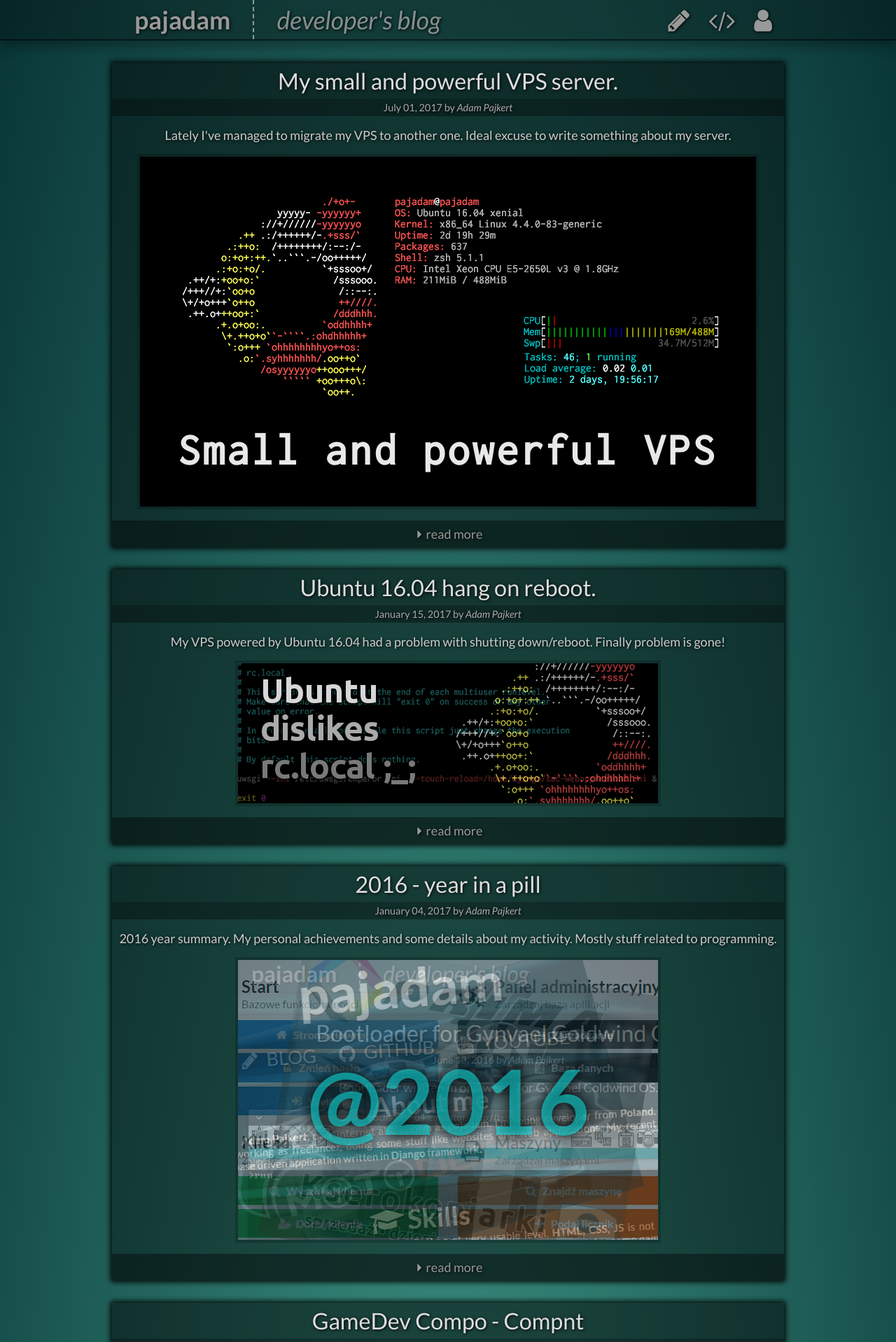
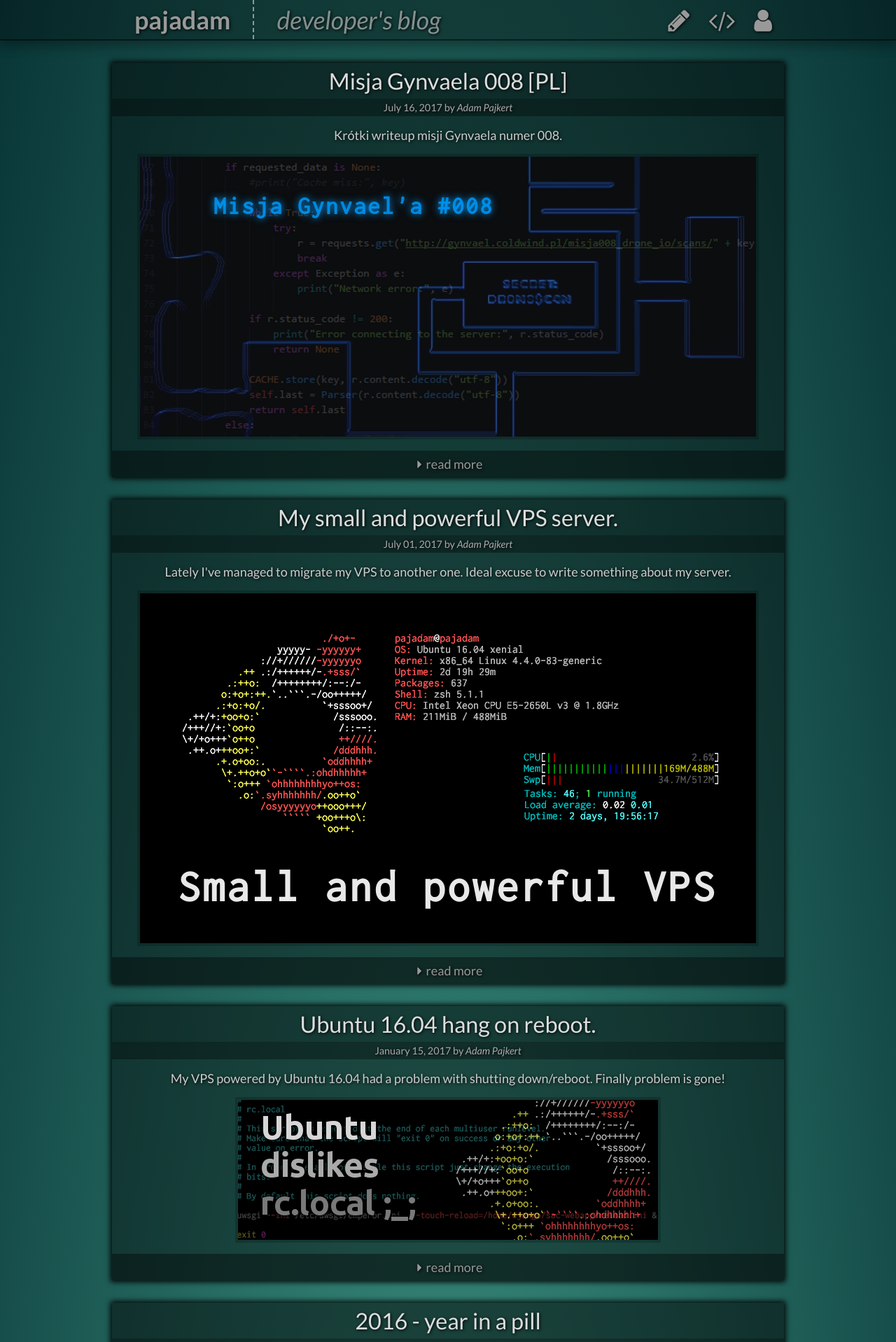
Before and after one commit to pajadam/blog.pajadam.me, a Jekyll site: the page built from index.html, in a window 1280 px wide. Shown: the top 1918 px of the page at 70% size. Built offline with Jekyll 4.4.1, drawn with Linux system fonts in a browser that asks for light colours; the list of posts is cut into pages by our own code; some of the changed lines change nothing that is shown.

Commit message:
Post: Misja Gynvaela #008

```diff
--- /dev/null
+++ b/_posts/blog/2017-07-16-Misja Gynvaela 008.markdown
@@ -0,0 +1,379 @@
+---
+layout: post
+title: "Misja Gynvaela 008 [PL]"
+date: 2017-07-16 17:30:00 +0200
+categories: post
+img: /data/posts/gynvael/misja_008_0.png
+description: >
+    Krótki writeup misji Gynvaela numer 008.
+---
+<a title="Misja Gynvaela 008." href="/data/posts/gynvael/misja_008_0.png">
+    ![Misja Gynvaela 008.](/data/posts/gynvael/misja_008_0.png)
+</a>
+
+<p>
+    Na streamie numer #45,
+    <a title="Gynvael's Livestream #45" href="https://www.youtube.com/watch?v=3hGK87NTXmw">Gynvael</a>
+    zamieścił kolejną ciekawą misję. Oto jej treść:
+</p>
+
+{% highlight bash %}
+MISJA 008            goo.gl/gg4QcA                  DIFFICULTY: █████████░ [9/10]
+┅┅┅┅┅┅┅┅┅┅┅┅┅┅┅┅┅┅┅┅┅┅┅┅┅┅┅┅┅┅┅┅┅┅┅┅┅┅┅┅┅┅┅┅┅┅┅┅┅┅┅┅┅┅┅┅┅┅┅┅┅┅┅┅┅┅┅┅┅┅┅┅┅┅┅┅┅┅┅┅┅
+
+Otrzymaliśmy dość nietypową prośbę o pomoc od lokalnego Instytutu Archeologii.
+Okazało się, iż podczas prac remontowych studni w pobliskim zamku odkryto
+niewielki tunel. Poproszono nas abyśmy skorzystali z naszego autonomicznego
+drona wyposażonego w LIDAR (laserowy skaner odległości zamontowany na obracającej
+się platformie) do stworzenia mapy tunelu.
+
+Przed chwilą dotarliśmy na miejsce i opuściliśmy drona do studni. Interfejs I/O
+drona znajduje się pod poniższym adresem:
+
+  http://gynvael.coldwind.pl/misja008_drone_output/
+
+Powodzenia!
+
+--
+
+Korzystając z powyższych danych stwórz mapę tunelu (i, jak zwykle, znajdź tajne
+hasło). Wszelkie dołączone do odpowiedzi animacje są bardzo mile widziane.
+
+Odzyskaną wiadomość (oraz mapę) umieśc w komentarzu pod tym video :)
+Linki do kodu/wpisów na blogu/etc z opisem rozwiązania są również mile widziane!
+
+HINT 1: Serwer może wolno odpowiadać a grota jest dość duża. Zachęcam więc do
+cacheowania danych na dysku (adresy skanów są stałe dla danej pozycji i nigdy
+nie ulegają zmianie).
+
+HINT 2: Hasło będzie można odczytać z mapy po odnalezieniu i zeskanowaniu
+centralnej komnaty.
+
+P.S. Rozwiązanie zadania przedstawie na początku kolejnego livestreama.
+{% endhighlight %}
+
+<p>
+    Do tego otrzymaliśmy API deklarujące format danych pobieranych z serwera:
+</p>
+
+{% highlight bash %}
+SCAN DRONE v0.17.3
+CLASSIFIED DATA. FOR YOUR EYES ONLY.
+
+-- Podręcznik Operatora
+ 1. Dron posiada zamontowany obrotowy LIDAR.
+ 2. Dron automatycznie wykonuje skan LIDARem w każdym nowym miejscu.
+ 3. Skan odbywa się co 10 stopni i zwraca odległość w metrach.
+ 4. Zerowy stopien oznacza kierunek północny.
+ 5. Odległość może być niedokładna, szczególnie w okolicy ciasnych przejść.
+ 6. Zasięg LIDARu to 50m. Powyżej tej odległości zwracany jest "inf".
+ 7. Skan zawsze odbywa sie na wysokosci 1m nad powierzchnia.
+ 8. Dron zawsze porusza się o dokładnie jeden metr.
+ 9. Dron podaje swoją pozycję w metrach na osi zachód-wschód oraz
+    północ-południe od ustawionego przez operatora (na stałe) nadajnika.
+10. Dron może się poruszać jedynie w kierunkach wschód/zachód/północ/południe.
+
+-- Format Danych
+SCAN DRONE v0.17.3
+POZYCJA_DRONA_X POZYCJA_DRONA_Y
+ODLEGLOSC_NA_KĄCIE_0
+ODLEGLOSC_NA_KĄCIE_10
+ODLEGLOSC_NA_KĄCIE_20
+...
+ODLEGLOSC_NA_KĄCIE_350
+MOVE_EAST: ADRES_PRZESUWAJĄCY_NA_WSCHÓD_LUB_"not possible"
+MOVE_WEST: ADRES_PRZESUWAJĄCY_NA_ZACHÓD_LUB_"not possible"
+MOVE_SOUTH: ADRES_PRZESUWAJĄCY_NA_POŁUDNIE_LUB_"not possible"
+MOVE_NORTH: ADRES_PRZESUWAJĄCY_NA_PÓŁNOC_LUB_"not possible"
+{% endhighlight %}
+
+<p>
+    Mamy już dużo informacji. Pora je wykorzystać. Chciałbym uprzedzić że pokazany kod
+    pisany był na kolanie.
+</p>
+
+<div class="info">
+    Zaczynamy!
+</div>
+
+<div class="sub info">
+    Pamięć podręczna i parser
+</div>
+
+<p>
+    Zgodnie z zaleceniami powinniśmy cache'ować wszystkie dane jakie otrzymamy z serwera.
+    W tym celu napisałem sobie prostą klasę pozwalającą zapisać i odczytać dane z pliku:
+</p>
+
+{% highlight python %}
+class Cache():
+    def get(self, key):
+        """ Get cached location """
+        if key in [f for f in os.listdir("data/")]:
+            file = open("data/" + key, "r")
+            data = file.read()
+            file.close()
+            return data
+        else:
+            return None
+
+    def store(self, key, content):
+        """ Store location in cache """
+        file = open("data/" + key, "w")
+        file.write(content)
+        file.close()
+{% endhighlight %}
+
+<p>
+    Kolejnym krokiem będzie pobranie oraz parsowanie danych z serwera.
+    Zaczniemy jednak od parsera:
+</p>
+
+{% highlight python %}
+class Parser():
+    def __init__(self, content):
+        content = content.split('\n')
+        self.posX = [int(s) for s in content[1].split() if s.isdigit()][0]
+        self.posY = [int(s) for s in content[1].split() if s.isdigit()][1]
+
+        self.data = []
+
+        for idx in range(2, 38):
+            if isinstance(content[idx], str) and content[idx] == "inf":
+                content[idx] = "70.0000"
+            self.data += re.findall(r"[-+]?\d*\.\d+|\d+", content[idx])
+
+        self.destination = []
+
+        self.destination += [content[38].split(' ')[1]] # East
+        self.destination += [content[40].split(' ')[1]] # South
+        self.destination += [content[39].split(' ')[1]] # West
+        self.destination += [content[41].split(' ')[1]] # North
+{% endhighlight %}
+
+<div class="sub info">
+    Pobieranie i obsługa danych
+</div>
+
+<p>
+    Gdy możemy już przetwarzać dane z serwera na wygodniejszy dla nas format,
+    musimy jakoś pobierać je z serwera z wykorzystaniem naszego cache'a:
+</p>
+
+{% highlight python %}
+class Location():
+    def __init__(self):
+        self.last = None
+
+    def get(self, key):
+        """ Get location data from cache or webserver """
+        if key == "not":
+            return None
+
+        requested_data = CACHE.get(key)
+
+        if requested_data is None:
+            while True:
+                try:
+                    r = requests.get("http://gynvael.coldwind.pl/misja008_drone_io/scans/" + key)
+                    break
+                except Exception as e:
+                    print("Network error:", e)
+
+            if r.status_code != 200:
+                print("Error connecting to the server:", r.status_code)
+                return None
+
+            CACHE.store(key, r.content.decode("utf-8"))
+            self.last = Parser(r.content.decode("utf-8"))
+            return self.last
+        else:
+            self.last = Parser(requested_data)
+            return self.last
+{% endhighlight %}
+
+<p>
+    Ładnie - mamy dostęp do danych z drona. Postarajmy się więc
+    przetworzyć odczyty z lidaru na pixele znajdujące się na mapie:
+</p>
+
+{% highlight python %}
+class Location():
+    ...
+    def get_rays_pixels(self):
+        """ Process LIDAR data to pixels """
+        pixels = []
+        for idx, value in enumerate(self.last.data):
+            if value != 0 and float(value) < 64:
+                a = (idx * 10) * math.pi / 180
+                pX = self.last.posX + math.sin(a) * float(value)
+                pY = self.last.posY - math.cos(a) * float(value)
+
+                pixels += [(int(pX), int(pY))]
+        return pixels
+{% endhighlight %}
+
+<div class="sub info">
+    Rysowanie danych do obrazka
+</div>
+
+<p>
+    Wszystko fajnie, ale nie mamy jak podejrzeć naszych odczytów.
+    Musimy zapisywać je do pliku, najlepiej kilka razy
+    podczas pracy programu żeby móc zrobić z wygenerowanych obrazów,
+    ładną animację:
+</p>
+
+{% highlight python %}
+class Renderer():
+    def __init__(self):
+        self.width = 1200
+        self.height = 1000
+        self.center = 50
+        self.color_inc = 1
+        self.timestamp = time.strftime("%Y%m%d-%H%M%S")
+        self.location_image = Image.new('RGB', (self.width, self.height))
+        self.counter = 0
+
+    def save(self):
+        """ Save to file """
+        self.location_image.save('img/' + self.timestamp + '_location_' + str(self.counter) + '.png')
+        self.counter += 1
+
+    def render_location(self):
+        """ Put pixels generated by LIDAR to image """
+        for idx in LOCATION.get_rays_pixels():
+            pix = self.location_image.getpixel((
+                idx[0] + self.center, idx[1] + self.center
+            ))
+            self.location_image.putpixel(
+                (idx[0] + self.center, idx[1] + self.center),
+                (pix[0], pix[1] + self.color_inc, pix[2] + self.color_inc)
+            )
+{% endhighlight %}
+
+<div class="sub info">
+    Poruszanie się po mapie
+</div>
+
+<a title="Misja Gynvaela 008 - poruszanie się dronem." href="/data/posts/gynvael/misja_008_1.png">
+    ![Misja Gynvaela 008 - poruszanie się dronem.](/data/posts/gynvael/misja_008_1.png)
+</a>
+
+<p>
+    Ostatnim krokiem będzie stworzenie kawałka kodu który będzie zwiedzał mapę naszym
+    dronem. Nie będziemy przelatywać każdego pola na mapie. Obecny program jest dość
+    wolny, więc zajęło by to wieki. Ale na szczęście nie musimy tego robić.
+    Wystarczy żę będziemy trzymać się ściany. Odczyty powinny ukazać resztę elementów.
+</p>
+
+<p>
+    Do poruszania się po mapie użyjemy lekko zmodyfikowanego algorytmu Wall forever.
+    Modyfikacja polega na tym że co 10 zmian pozycji będziemy odbijać dronem w kierunku
+    prostopadłym do ściany za którą podążamy do momentu gdy napotkamy na przeszkodę. Potem wracamy do
+    dalszego podążania za ścianą. Przedstawia to powyższy obrazek poglądowy.
+    Czerwona i niebieska linia to droga jaką przebył dron. Czerwona podąża za ścianą,
+    a niebieskie to cykliczne odbicia od czerwonej co 10 zmian czerwonej pozycji drona.
+    Poniżej znajduje się część omawianego kodu. Całość można zobaczyć pod linkiem niżej.
+</p>
+
+{% highlight python %}
+class Finder():
+    def __init__(self, key, swap_finding=False, direction=0):
+        ...
+    ...
+
+    def search(self):
+        self.LOOP_COUNTER += 1
+
+        ...
+
+        if self.LOOP_COUNTER % 10 == 0:
+            self.simple_ray()
+
+        if self.follow_wall and self.angular == 0:
+            self.follow_wall = False
+
+        if not self.follow_wall:
+            if not self.move(self.direction):
+                self.follow_wall = True
+                if self.swap_finding:
+                    self.turn_right()
+                else:
+                    self.turn_left()
+        else:
+            if self.swap_finding:
+                left = self.next_left()
+            else:
+                left = self.next_right()
+            if self.move(left):
+                if self.swap_finding:
+                    self.turn_left()
+                else:
+                    self.turn_right()
+            else:
+                loop = 0
+                while loop != 3:
+                    if not self.move(self.direction):
+                        if self.swap_finding:
+                            self.turn_right()
+                        else:
+                            self.turn_left()
+                    else:
+                        break
+                    loop += 1
+
+        return None
+{% endhighlight %}
+
+<div class="sub info">
+    Czas połączyć wszystko w całość
+</div>
+
+<p>
+    Część z was pewnie się zastanawia skąd znalazły się tutaj te adresy.
+    Otóż podczas wykonywania programu zauważyłem że algorytm nie jest w
+    stanie odnaleźć wszystkich ścian, więc znalazłem dwa adresy innych miejsc
+    na mapcę i wypuściłem tam po dwa "drony", każdy leciał w innym kierunku.
+    Dzięki temu udało mi się odkryć całą mapę:
+</p>
+
+{% highlight python %}
+def main():
+
+    # Top Left
+    finder_1 = Finder("955ab37b312b7191c7797d55edb914a5.txt", False, 0)
+    finder_2 = Finder("955ab37b312b7191c7797d55edb914a5.txt", True, 0)
+    # Drone Room
+    finder_3 = Finder("e1ab3075efbc0182fdedd3036a00285d.txt", False, 1)
+    finder_4 = Finder("e1ab3075efbc0182fdedd3036a00285d.txt", True, 1)
+
+    try:
+        while True:
+            if finder_1.search() or finder_2.search() or finder_3.search() or finder_4.search():
+                break
+            if finder_1.LOOP_COUNTER % 50 == 0:
+                RENDERER.save()
+    except Exception as e:
+        print("Something went wrong :/\n", e)
+
+    RENDERER.save()
+{% endhighlight %}
+
+<p>
+    Jako że po drodze zapisywałem postępy działania programu, udało mi się
+    wygenerować całkiem fajną animację:
+</p>
+
+<div class="video">
+    <iframe width="853" height="480" src="https://www.youtube.com/embed/xf_be-tOZ6g" frameborder="0" allowfullscreen></iframe>
+</div>
+
+<p>
+    I tak dostaliśmy naszą flagę:<br><br><i>
+    SECRET:<br>DRON3$C4N
+    </i>
+</p>
+
+<a title="Kod źródłowy @ github" href="https://gist.github.com/pajadam/c172b8b377da9b696549763cc635cf8d"
+   class="link icon-github"> Kod źródłowy</a>
--- a/_sass/_post.scss
+++ b/_sass/_post.scss
@@ -1,6 +1,22 @@
 .post{
     margin: 32px 0px;
     background-color: rgba(0, 0, 0, .4);
+}
+
+.post .video{
+position: relative;
+padding-bottom: 56.25%;
+padding-top: 30px; height: 0; overflow: hidden;
+}
+
+.post .video iframe,
+.post .video object,
+.post .video embed{
+position: absolute;
+top: 0;
+left: 0;
+width: 100%;
+height: 100%;
 }
 
 .post img{
```
Also changed, not shown: data/posts/gynvael/misja_008_0.png (added), data/posts/gynvael/misja_008_1.png (added).
